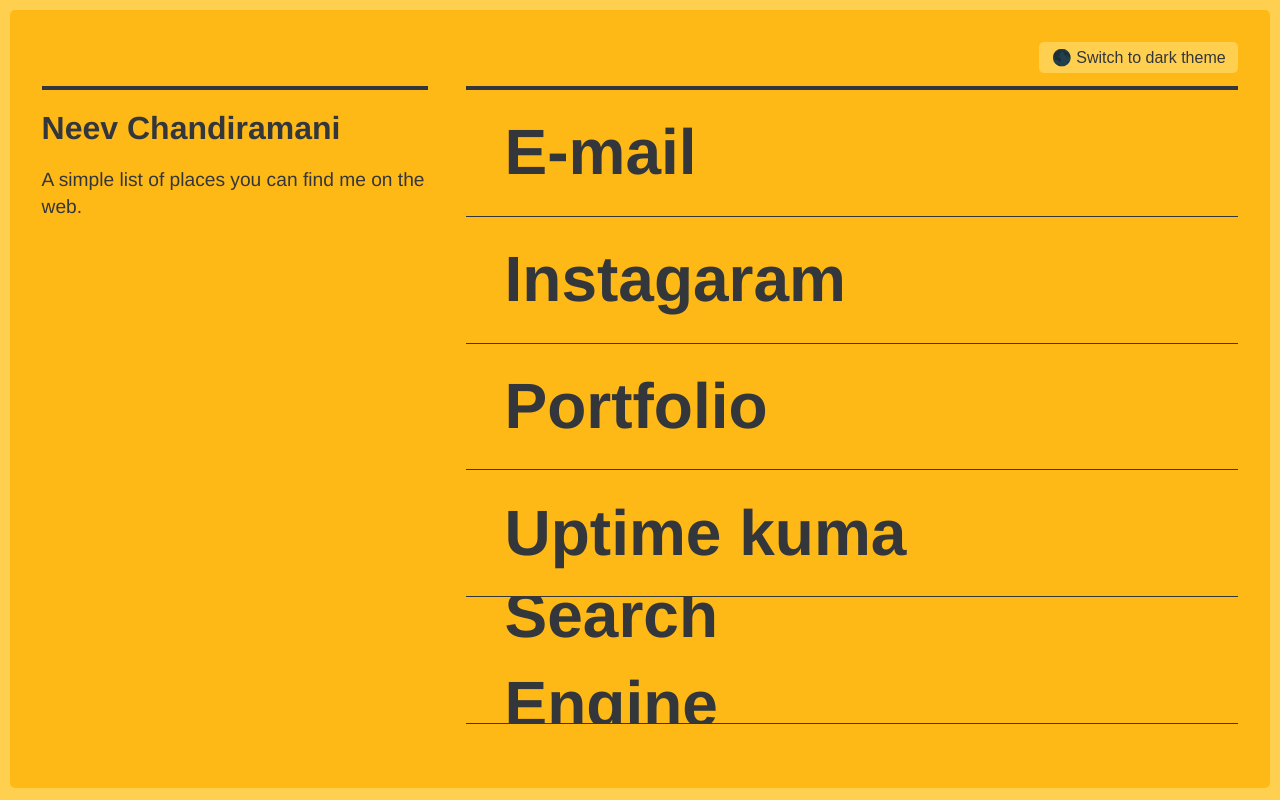
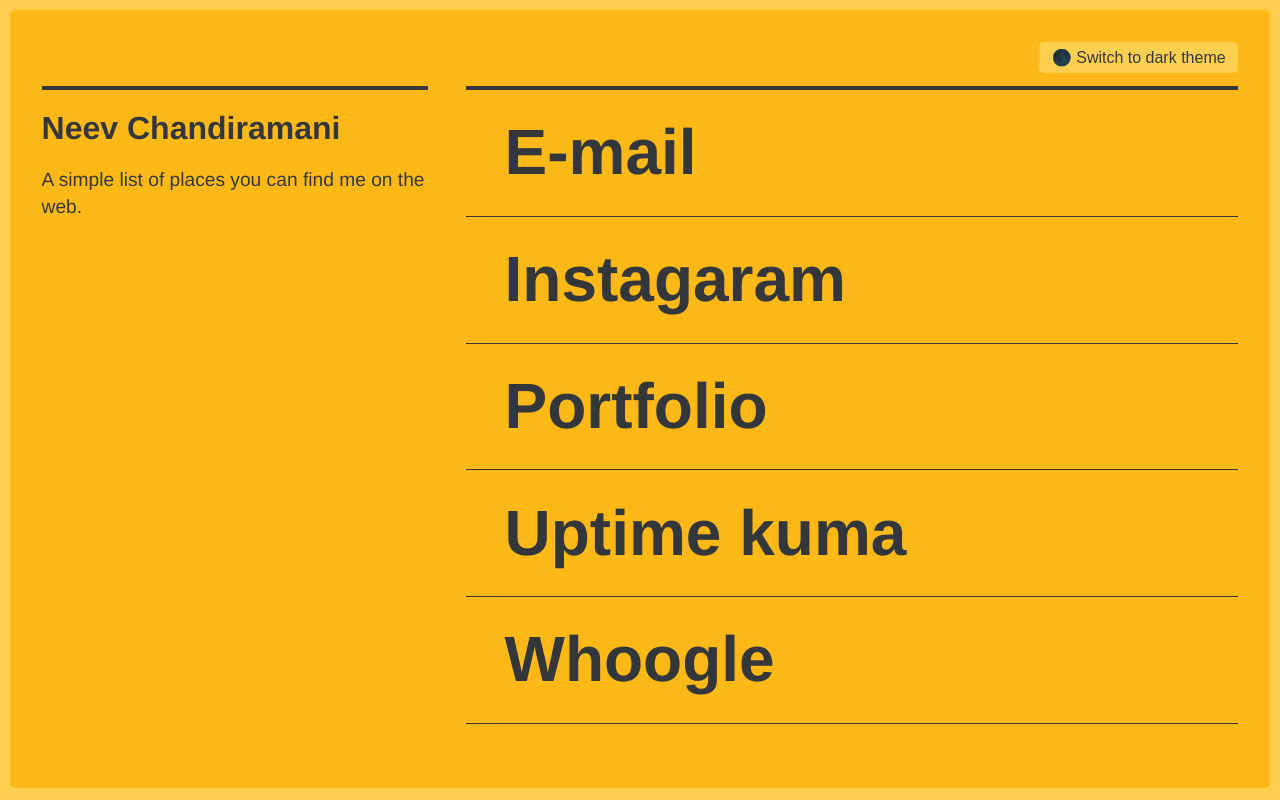
Before and after one commit to Lotustrailtheprestigefig/Netlify, a plain HTML site: page index.html in a window 1280 px wide. Drawn offline with Linux system fonts and the light colour scheme; a web font is replaced by a local one.

Commit message:
Update index.html

```diff
--- a/index.html
+++ b/index.html
@@ -63,7 +63,7 @@
           </a>
            </a>
           <a href="https://searchengine.neevchandiramani.com/">
-          <strong>Search        Engine</strong>
+          <strong>Whoogle</strong>
           <span>Self hosted search Engine</span>
     </a>
       </nav>
```
